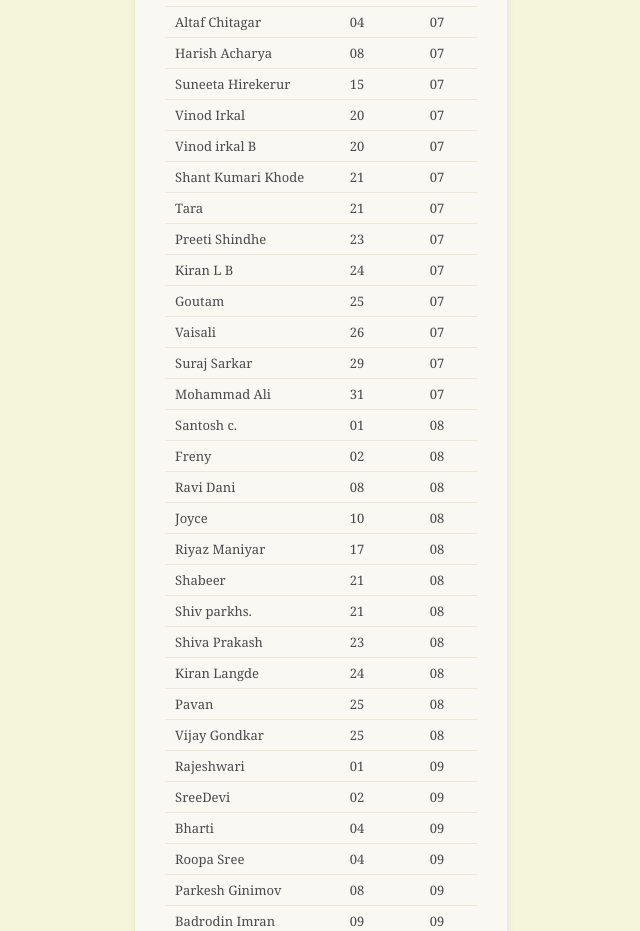
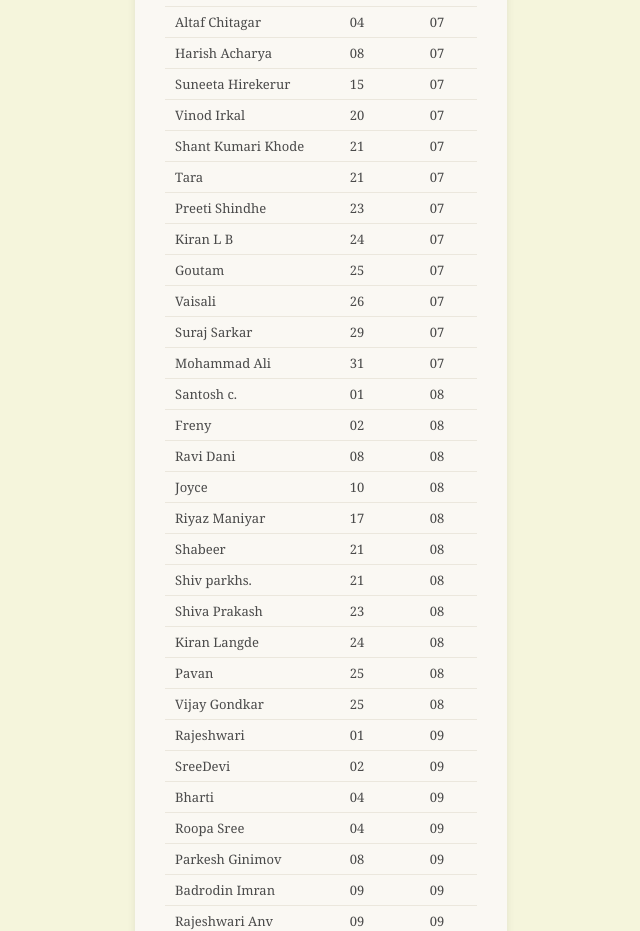
Before and after one commit to iamsayeed/Data, a plain HTML site: page index.html in a window 1280 px wide. Shown: the part 2300-3231 px from the top of the page, without its empty margins (319-959 px from the left). Drawn offline with Linux system fonts and the light colour scheme.

Commit message:
Remove duplicate entry for Vinod Irkal

```diff
--- a/index.html
+++ b/index.html
@@ -154,7 +154,6 @@
                 <tr><td>Harish Acharya</td><td class="date-col">08</td><td class="month-col">07</td></tr>
                 <tr><td>Suneeta Hirekerur</td><td class="date-col">15</td><td class="month-col">07</td></tr>
                 <tr><td>Vinod Irkal</td><td class="date-col">20</td><td class="month-col">07</td></tr>
-                <tr><td>Vinod irkal B</td><td class="date-col">20</td><td class="month-col">07</td></tr>
                 <tr><td>Shant Kumari Khode</td><td class="date-col">21</td><td class="month-col">07</td></tr>
                 <tr><td>Tara</td><td class="date-col">21</td><td class="month-col">07</td></tr>
                 <tr><td>Preeti Shindhe</td><td class="date-col">23</td><td class="month-col">07</td></tr>
```
